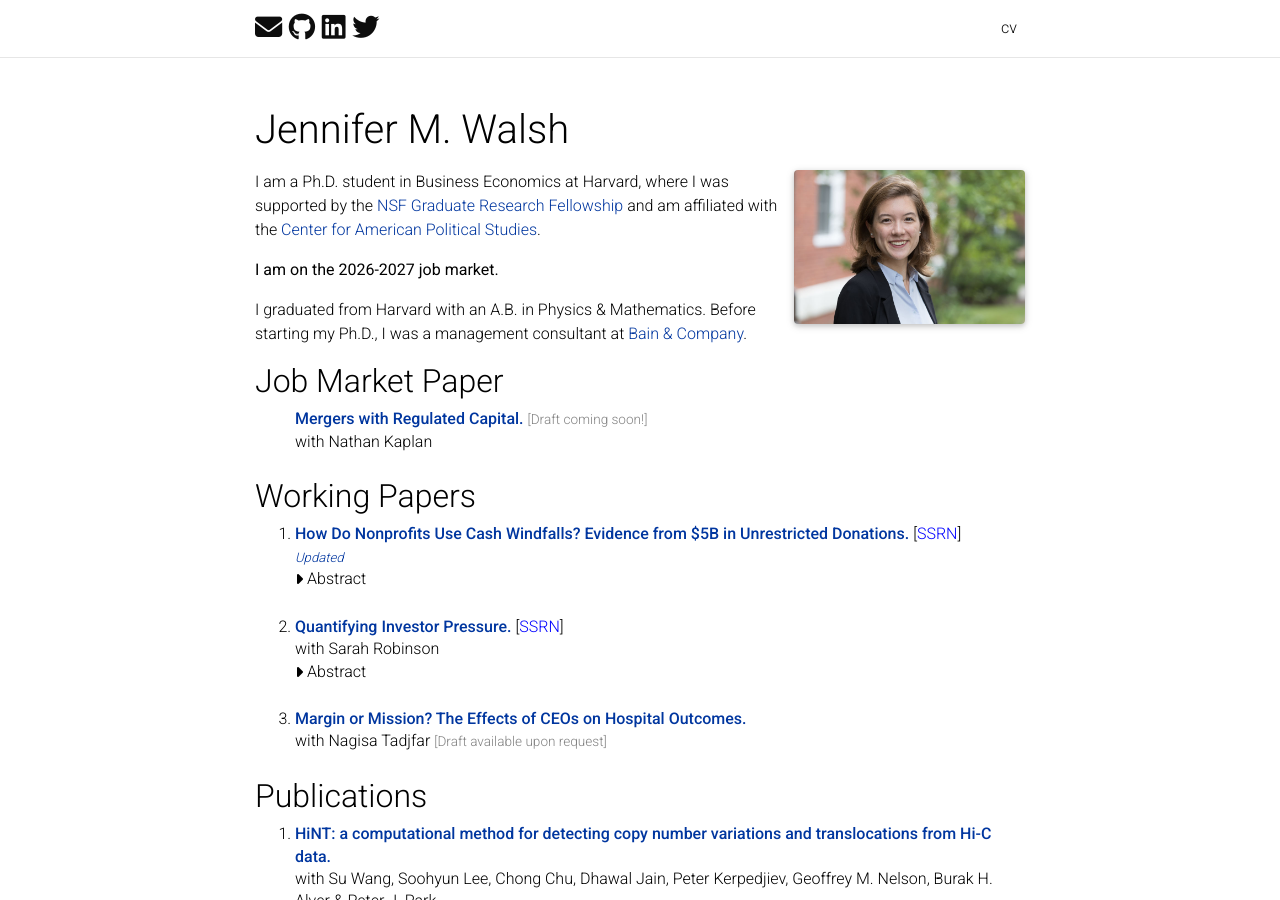
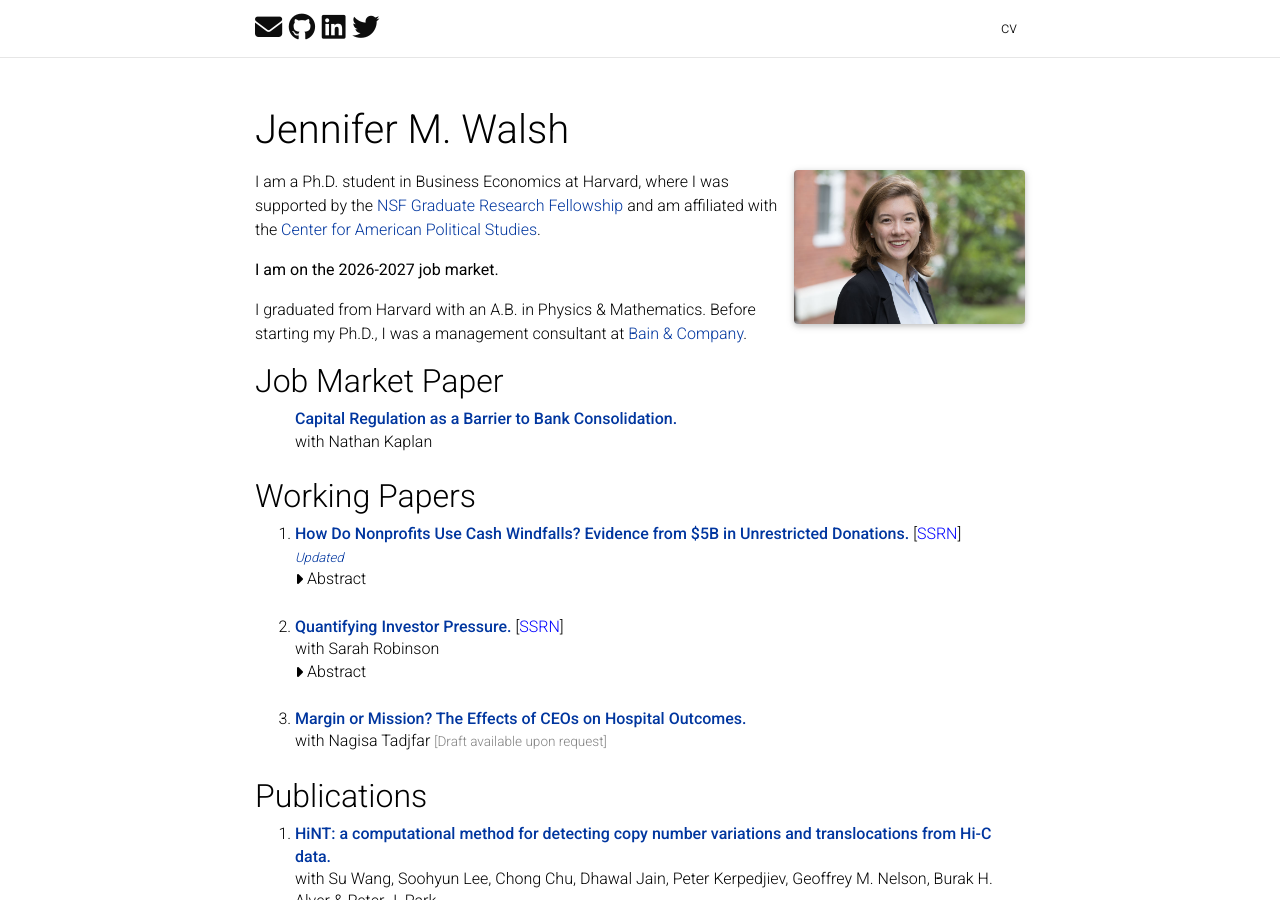
Before and after one commit to walshjm3/walshjm3.github.io, a Jekyll site: the page built from index.md, in a window 1280 px wide and 900 px high. Built offline with Jekyll 4.4.1, drawn with Linux system fonts in a browser that asks for light colours; full-size pictures stand in for the smaller copies a plugin makes; comment, search, counter and statistics services are not loaded; a style sheet for code colours, icons or effects is not loaded.

Commit message:
Update formatting

```diff
--- a/_layouts/default.html
+++ b/_layouts/default.html
@@ -117,7 +117,7 @@
                 </a>
               </li>
               <li class="nav-item">
-                <a class="nav-link" href="/assets/jenniferwalsh_online.pdf">cv</a>
+                <a class="nav-link" href="/assets/walsh_cv.pdf">cv</a>
               </li>
             </ul>
           </div>
--- a/_working/2-investor-pressure.yml
+++ b/_working/2-investor-pressure.yml
@@ -4,6 +4,6 @@ title: "Quantifying Investor Pressure"
 authors: "Sarah Robinson"
 #badge_date: "February 2026"
 abstract: "How do investor preferences translate to changes in firm actions? We develop a firm-, time-, and topic-specific measure of investor preferences and their divergence from firm priorities using earnings call transcripts. This measure, which we call the 'focus gap,' captures the difference in attention to a given topic between the Q&A, which proxies for investor priorities, and the firm's presentation, which reflects firm executives' priorities. We show that the focus gap predicts firm actions. Specifically, a one standard deviation increase in the dividend focus gap is associated with a 0.4 p.p., or 4%, increase in dividends paid as a percent of firm market value within two years. The analogous repurchase focus gap raises repurchases made as a percent of firm market value by 0.3 p.p., or 2%, within one year, but reverts to zero by two years after the focus gap increase. We then develop a conceptual framework that generates two possible rationales for responsiveness to investor pressure: catering to increase short-term stock prices and learning about long-run value. Variation in incentives to cater to analysts suggests that catering to raise stock prices, as opposed to learning, drives responsiveness to the focus gap for dividend issuance and repurchases. Consistent with this interpretation, we find that focus gap-driven capital allocation decisions are associated with temporary stock price increases followed by subsequent reversals."
-link: "/assets/quantifying_investor_pressure_2026.pdf"
+link: "/assets/quantifying_investor_pressure.pdf"
 ssrn: "https://papers.ssrn.com/abstract=6255839"
 ---
--- a/index.md
+++ b/index.md
@@ -15,8 +15,11 @@ title: Home
 
 <ol class="paper-list" style="list-style: none;">
   <li>
-    <strong><span class="paper-title" style="color: var(--global-theme-color);">Mergers with Regulated Capital.</span></strong>
-    <span class="paper-info">[Draft coming soon!]</span>
+    <strong>
+      <a href="/assets/walsh_jmp.pdf" target="_blank" rel="noopener" class="paper-title">
+        Capital Regulation as a Barrier to Bank Consolidation.
+      </a>
+    </strong>
     <br>
     with Nathan Kaplan
   </li>
```
Also changed, not shown: 6 other files.
